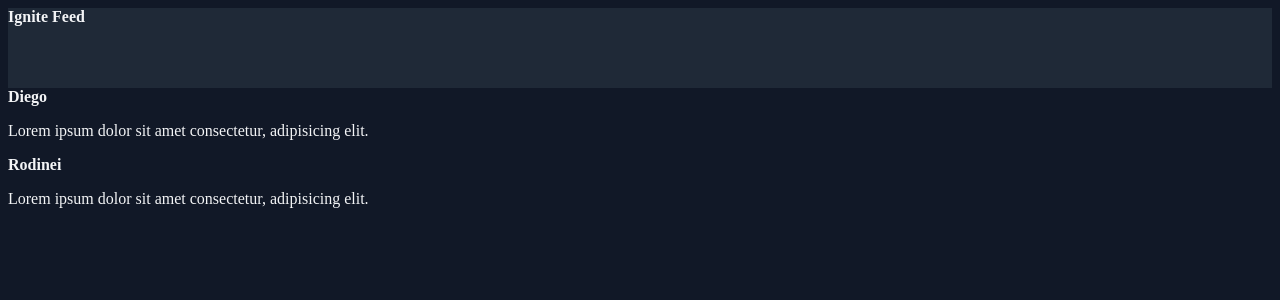
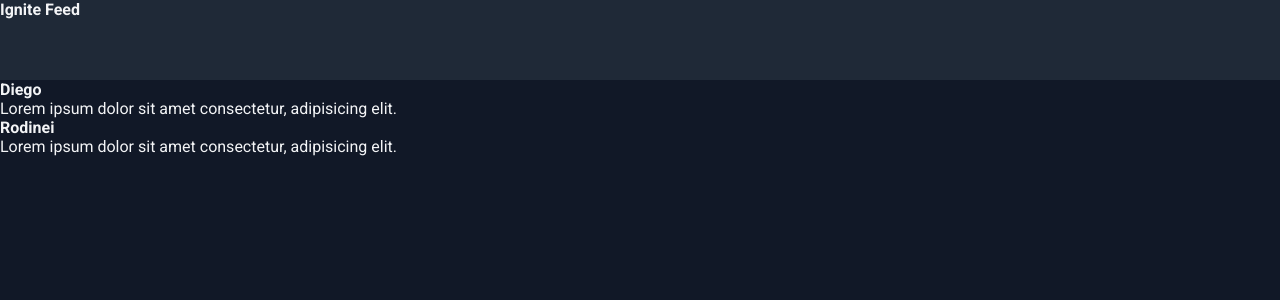
Before and after one commit to Diegodkid/fundamentos-react, a React (Vite) app: page / in a window 1280 px wide. Shown: the top 300 px of the page. Built offline with nearby package versions, Linux system fonts and the light colour scheme.

Commit message:
css-global

```diff
--- a/index.html
+++ b/index.html
@@ -1,9 +1,12 @@
 <!DOCTYPE html>
-<html lang="en">
+<html lang="pt-br">
   <head>
     <meta charset="UTF-8" />
+    <link rel="preconnect" href="https://fonts.gstatic.com" crossorigin>
+    <link href="https://fonts.googleapis.com/css2?family=Roboto:wght@400;700&display=swap" rel="stylesheet">
     <link rel="icon" type="image/svg+xml" href="/vite.svg" />
     <meta name="viewport" content="width=device-width, initial-scale=1.0" />
+    <link rel="preconnect" href="https://fonts.googleapis.com">
     <title>Vite + React</title>
   </head>
   <body>
--- a/src/styles.css
+++ b/src/styles.css
@@ -1,4 +1,29 @@
+:root {
+  --white: #fff;
+  --gray-100: #e1e1e6;
+  --gray-300: #c4c4cc;
+  --gray-400: #8d8d99;
+  --gray-600: #323238;
+  --gray-700: #29292e;
+  --gray-800: #202024;
+  --gray-900: #121214;
+
+  --green-500: #00875f;
+}
+
+* {
+  margin: 0;
+  padding: 0;
+  box-sizing: border-box;
+}
+
 body {
   background: #111827;
   color: #f3f4f6;
 }
+
+body, textarea, input, button {
+  font-family: 'Roboto', sans-serif;
+  font-weight: 400;
+  font-size: 1rem;
+}
```
